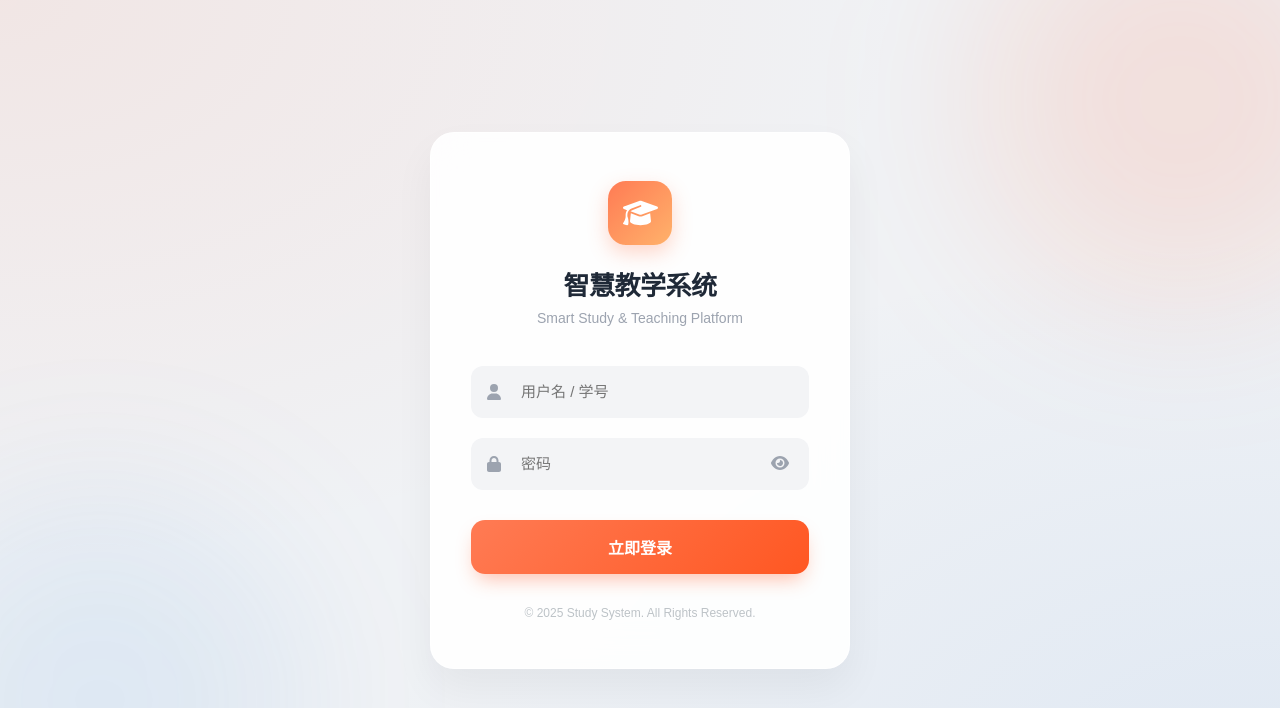
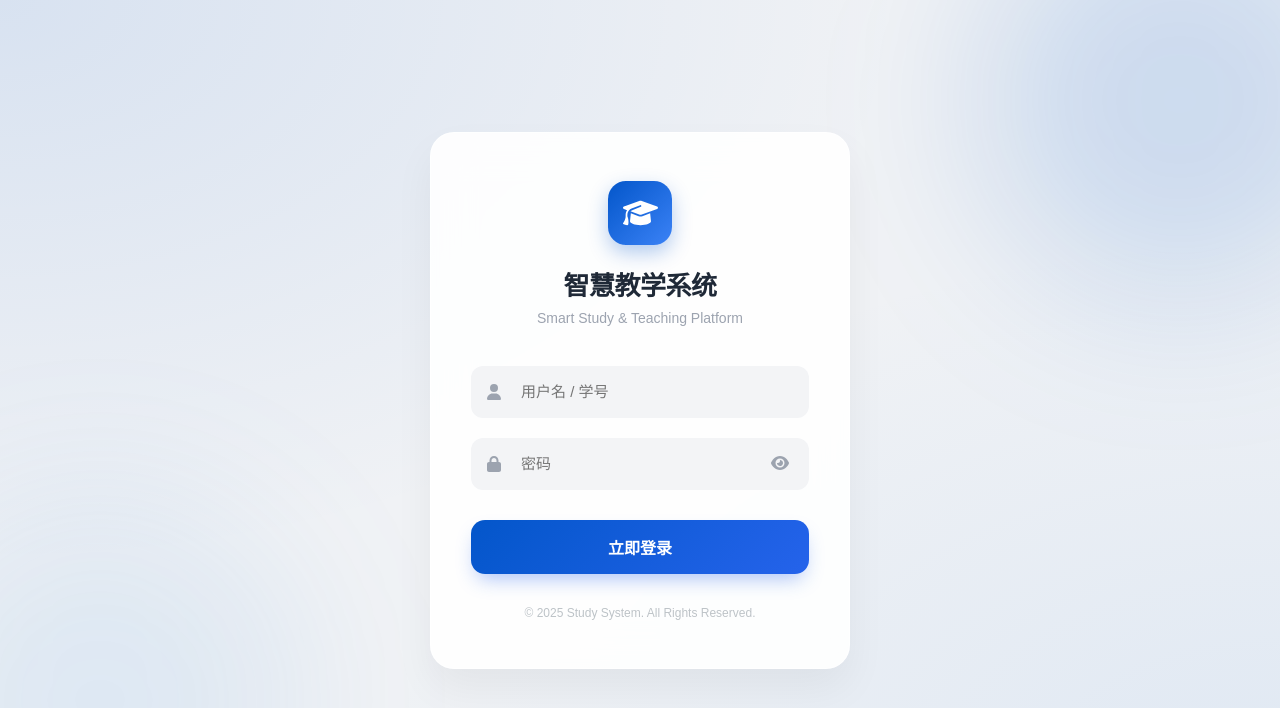
Before and after one commit to LoveIsLive/study-front, a React (Vite) app: page /auth in a window 1280 px wide. Shown: the top 708 px of the page. Built offline with nearby package versions, Linux system fonts and the light colour scheme.

Commit message:
主题色

```diff
--- a/src/components/common/Header/Header.jsx
+++ b/src/components/common/Header/Header.jsx
@@ -26,8 +26,7 @@ const Header = () => {
         }))
     );
 
-    // 2. 【核心修复】：执行函数并将结果存为布尔值/对象
-    // 注意：这里去掉了 JSX 里的括号调用，因为在这里已经执行过了
+    // 2. 身份判断
     const activeIdentity = useAuthStore(state => state.getActiveIdentity());
     const isAdmin = useAuthStore(state => state.isAdmin());
     const isTeacher = useAuthStore(state => state.isTeacher());
@@ -42,6 +41,7 @@ const Header = () => {
     const [isChangePasswordModalOpen, setChangePasswordModalOpen] = useState(false);
     const [isChangeUsernameModalOpen, setChangeUsernameModalOpen] = useState(false);
 
+    // 点击外部关闭下拉
     useEffect(() => {
         const handleClickOutside = (e) => {
             if (dropdownRef.current && !dropdownRef.current.contains(e.target)) setDropdownVisible(false);
@@ -53,7 +53,8 @@ const Header = () => {
 
     if (!user) return null;
 
-    const avatarUrl = `https://placehold.co/100x100/FF7B54/FFFFFF?text=${user.name.charAt(0).toUpperCase()}`;
+    // ✅ 修复：头像颜色从橙色 → 蓝色 #0356CA
+    const avatarUrl = `https://placehold.co/100x100/0356CA/FFFFFF?text=${user.name.charAt(0).toUpperCase()}`;
 
     return (
         <>
@@ -64,7 +65,7 @@ const Header = () => {
                             <NavLink to="/">智慧教学</NavLink>
                         </div>
 
-                        {/* 3. 【核心修复】：去掉 isAdmin() 的括号，直接用 isAdmin 布尔值 */}
+                        {/* 身份切换 */}
                         {!isAdmin && (
                             <div className={styles.contextSwitcher} ref={switcherRef}>
                                 <div className={styles.activeContextBar} onClick={() => setSwitcherOpen(!isSwitcherOpen)}>
@@ -78,7 +79,6 @@ const Header = () => {
                                                     {activeType === 'school' ? activeIdentity?.school?.name : activeIdentity?.classes?.name}
                                                 </span>
                                                 <span className={styles.contextRole}>
-                                                    {/* 去掉 isPrincipal() 的括号 */}
                                                     {isPrincipal ? '校长' : (isTeacher ? '教师' : '学生')}
                                                 </span>
                                             </div>
@@ -135,14 +135,30 @@ const Header = () => {
                             </div>
                         )}
 
+                        {/* 导航菜单 */}
                         <nav className={styles.headerNav}>
                             <ul>
-                                <li><NavLink to="/ware/home" className={({ isActive }) => isActive ? styles.active : ''}>课程仓库</NavLink></li>
-                                <li><NavLink to="/homework" className={({ isActive }) => isActive ? styles.active : ''}>作业区</NavLink></li>
+                                <li>
+                                    <NavLink
+                                        to="/ware/home"
+                                        className={({ isActive }) => isActive ? styles.active : ''}
+                                    >
+                                        课程仓库
+                                    </NavLink>
+                                </li>
+                                <li>
+                                    <NavLink
+                                        to="/homework"
+                                        className={({ isActive }) => isActive ? styles.active : ''}
+                                    >
+                                        作业区
+                                    </NavLink>
+                                </li>
                             </ul>
                         </nav>
                     </div>
 
+                    {/* 用户下拉 */}
                     <div className={styles.headerRight} ref={dropdownRef}>
                         <div className={styles.userProfile} onClick={() => setDropdownVisible(!isDropdownVisible)}>
                             <img src={avatarUrl} alt="Avatar" />
@@ -155,7 +171,6 @@ const Header = () => {
                                     <div className={styles.userInfo}>
                                         <p className={styles.userNameLarge}>{user.name}</p>
                                         <p className={styles.userRole}>
-                                            {/* 去掉 isAdmin 的括号 */}
                                             {isAdmin ? '管理员' : (isPrincipal ? '校长' : (isTeacher ? '教师' : '学生'))}
                                         </p>
                                     </div>
--- a/src/components/common/Header/Header.module.css
+++ b/src/components/common/Header/Header.module.css
@@ -1,4 +1,8 @@
 /* --- 基础布局 --- */
+:root {
+  --primary-color: #0356ca;
+}
+
 .mainHeader {
   background-color: rgba(255, 255, 255, 0.95);
   backdrop-filter: blur(10px);
@@ -35,12 +39,12 @@
   text-decoration: none;
   margin-right: 20px;
   letter-spacing: -0.5px;
-    background: linear-gradient(135deg, #FF7B54 0%, #FFB26B 100%);
+  background: linear-gradient(135deg, #0356ca 0%, #3b82f6 100%);
   -webkit-background-clip: text;
   -webkit-text-fill-color: transparent;
 }
 
-/* --- 核心：身份切换器 Identity Switcher --- */
+/* --- 身份切换器 --- */
 .contextSwitcher {
   position: relative;
   margin-right: 25px;
@@ -65,10 +69,11 @@
   user-select: none;
 }
 
+/* ✅ 你要的效果：hover 淡白色边框 */
 .activeContextBar:hover {
   background: #ffffff;
-    border-color: var(--primary-color);
-    box-shadow: 0 4px 12px rgba(255, 123, 84, 0.1);
+  border: 1px solid #e2e8f0;
+  box-shadow: none;
 }
 
 .contextIcon {
@@ -84,11 +89,11 @@
 }
 
 .iconClass {
-    background: linear-gradient(135deg, #FF7B54 0%, #FFB26B 100%);
+  background: linear-gradient(135deg, #0356ca 0%, #3b82f6 100%);
 }
 
 .iconSchool {
-    background: linear-gradient(135deg, #4A90E2 0%, #63B3ED 100%);
+  background: linear-gradient(135deg, #0356ca 0%, #3b82f6 100%);
 }
 
 .contextInfo {
@@ -124,7 +129,6 @@
   transform: rotate(180deg);
 }
 
-/* 切换器下拉菜单 */
 .switcherDropdown {
   position: absolute;
   top: calc(100% + 12px);
@@ -145,7 +149,6 @@
     opacity: 0;
     transform: translateY(10px);
   }
-
   to {
     opacity: 1;
     transform: translateY(0);
@@ -155,7 +158,6 @@
 .switcherGroup {
   margin-bottom: 12px;
 }
-
 .switcherGroup:last-child {
   margin-bottom: 4px;
 }
@@ -181,9 +183,8 @@
 .switcherItem:hover {
   background: #f1f5f9;
 }
-
 .switcherItem.active {
-    background: #fff5f2;
+  background: #eff6ff;
 }
 
 .itemIcon {
@@ -191,7 +192,6 @@
   width: 16px;
   text-align: center;
 }
-
 .active .itemIcon {
   color: var(--primary-color);
 }
@@ -207,23 +207,20 @@
   font-weight: 600;
   color: #334155;
 }
-
 .itemSub {
   font-size: 0.7rem;
   color: #94a3b8;
 }
-
 .active .itemName {
   color: var(--primary-color);
 }
-
 .checkIcon {
   font-size: 0.8rem;
   color: var(--primary-color);
   margin-left: auto;
 }
 
-/* --- 导航菜单 --- */
+/* --- 导航菜单 ✅ 完全去掉橙色，使用蓝色 --- */
 .headerNav ul {
   list-style: none;
   display: flex;
@@ -247,11 +244,11 @@
 
 .headerNav li a.active {
   color: var(--primary-color);
-    background-color: #fff5f2;
+  background-color: #eff6ff;
 }
 
-/* --- 右侧用户面板 --- */
-.userProfileContainer {
+/* --- 用户面板 --- */
+.headerRight {
   position: relative;
 }
 
@@ -355,11 +352,6 @@
   color: var(--primary-color);
 }
 
-.dropdownMenu svg {
-    width: 16px;
-    color: #94a3b8;
-}
-
 .dropdownFooter {
   padding: 12px 16px;
   background: #fff;
--- a/src/index.css
+++ b/src/index.css
@@ -16,27 +16,20 @@
 
 /* ================= 变量定义 ================= */
 :root {
-  --primary-color: #ff7b54;
-  /* 活力珊瑚橙 */
-  --primary-hover-color: #e86a44;
+  --primary-color: #0356CA;
+  --primary-hover-color: #0248aa;
   --secondary-color: #6c757d;
-  /* 中性灰 */
   --secondary-hover-color: #5a6268;
   --success-color: #28a745;
-  /* 成功绿 */
   --danger-color: #dc3545;
-  /* 危险红 */
   --warning-color: #ffc107;
-  /* 警告黄 */
   --info-color: #17a2b8;
-  /* 信息蓝 */
 
   --text-color-light: #ffffff;
   --text-color-dark: #333333;
   --text-color-secondary: #6c757d;
 
   --bg-color: #f4f6f8;
-  /* 更柔和的背景灰 */
   --bg-color-light: #ffffff;
   --border-color: #e0e0e0;
   --shadow-color: rgba(0, 0, 0, 0.08);
@@ -85,12 +78,10 @@ a:hover {
   padding: 0.6rem 1.2rem;
   border: 1px solid transparent;
   border-radius: 8px;
-  /* 更圆润的边角 */
   background-color: var(--bg-color-light);
   cursor: pointer;
   font-size: 0.95rem;
   font-weight: 600;
-  /* 字体加粗 */
   font-family: inherit;
   transition: all 0.2s ease;
   display: inline-flex;
--- a/src/pages/Login/LoginPage.module.css
+++ b/src/pages/Login/LoginPage.module.css
@@ -5,7 +5,7 @@
   align-items: center;
   background: #f0f2f5;
   background-image:
-        radial-gradient(at 0% 0%, rgba(255, 123, 84, 0.1) 0px, transparent 50%),
+    radial-gradient(at 0% 0%, rgba(3, 86, 202, 0.1) 0px, transparent 50%),
     radial-gradient(at 100% 100%, rgba(74, 144, 226, 0.1) 0px, transparent 50%);
   position: relative;
   overflow: hidden;
@@ -24,7 +24,7 @@
 }
 
 .bgDecoration1 {
-    background: rgba(255, 123, 84, 0.15);
+  background: rgba(3, 86, 202, 0.15);
   top: -100px;
   right: -100px;
 }
@@ -68,7 +68,7 @@
 .logoCircle {
   width: 64px;
   height: 64px;
-    background: linear-gradient(135deg, #FF7B54 0%, #FFB26B 100%);
+  background: linear-gradient(135deg, #0356ca 0%, #3b82f6 100%);
   color: white;
   font-size: 28px;
   display: flex;
@@ -76,7 +76,7 @@
   align-items: center;
   border-radius: 18px;
   margin: 0 auto 20px;
-    box-shadow: 0 8px 20px rgba(255, 123, 84, 0.3);
+  box-shadow: 0 8px 20px rgba(3, 86, 202, 0.3);
 }
 
 .cardHeader h1 {
@@ -129,13 +129,13 @@
 
 .inputWrapper input:focus {
   background: #fff;
-    border-color: #FF7B54;
-    box-shadow: 0 0 0 4px rgba(255, 123, 84, 0.1);
+  border-color: #0356ca;
+  box-shadow: 0 0 0 4px rgba(3, 86, 202, 0.1);
 }
 
-.inputWrapper input:focus+.inputIcon,
+.inputWrapper input:focus + .inputIcon,
 .inputWrapper:focus-within .inputIcon {
-    color: #FF7B54;
+  color: #0356ca;
 }
 
 .passwordToggle {
@@ -154,7 +154,7 @@
 .submitBtn {
   width: 100%;
   height: 54px;
-    background: linear-gradient(135deg, #FF7B54 0%, #FF5722 100%);
+  background: linear-gradient(135deg, #0356ca 0%, #2563eb 100%);
   color: white;
   border: none;
   border-radius: 14px;
@@ -163,7 +163,7 @@
   cursor: pointer;
   transition: all 0.3s;
   margin-top: 10px;
-    box-shadow: 0 10px 20px -6px rgba(255, 87, 34, 0.4);
+  box-shadow: 0 10px 20px -6px rgba(37, 99, 235, 0.4);
   display: flex;
   justify-content: center;
   align-items: center;
@@ -171,7 +171,7 @@
 
 .submitBtn:hover:not(:disabled) {
   transform: translateY(-2px);
-    box-shadow: 0 12px 24px -6px rgba(255, 87, 34, 0.5);
+  box-shadow: 0 12px 24px -6px rgba(37, 99, 235, 0.5);
   filter: brightness(1.05);
 }
 
```
Lines whose indentation alone changed are shown as unchanged.
